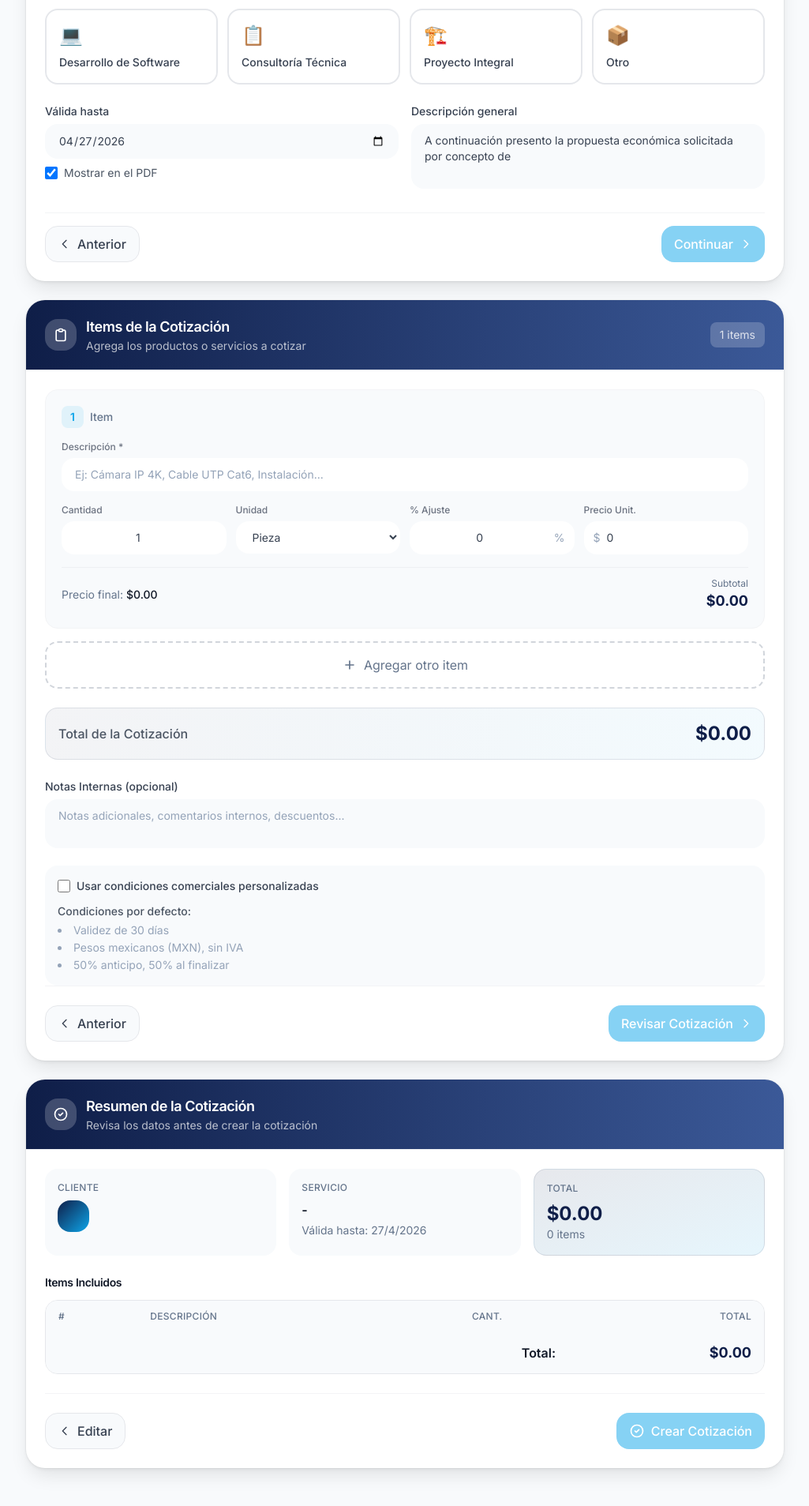
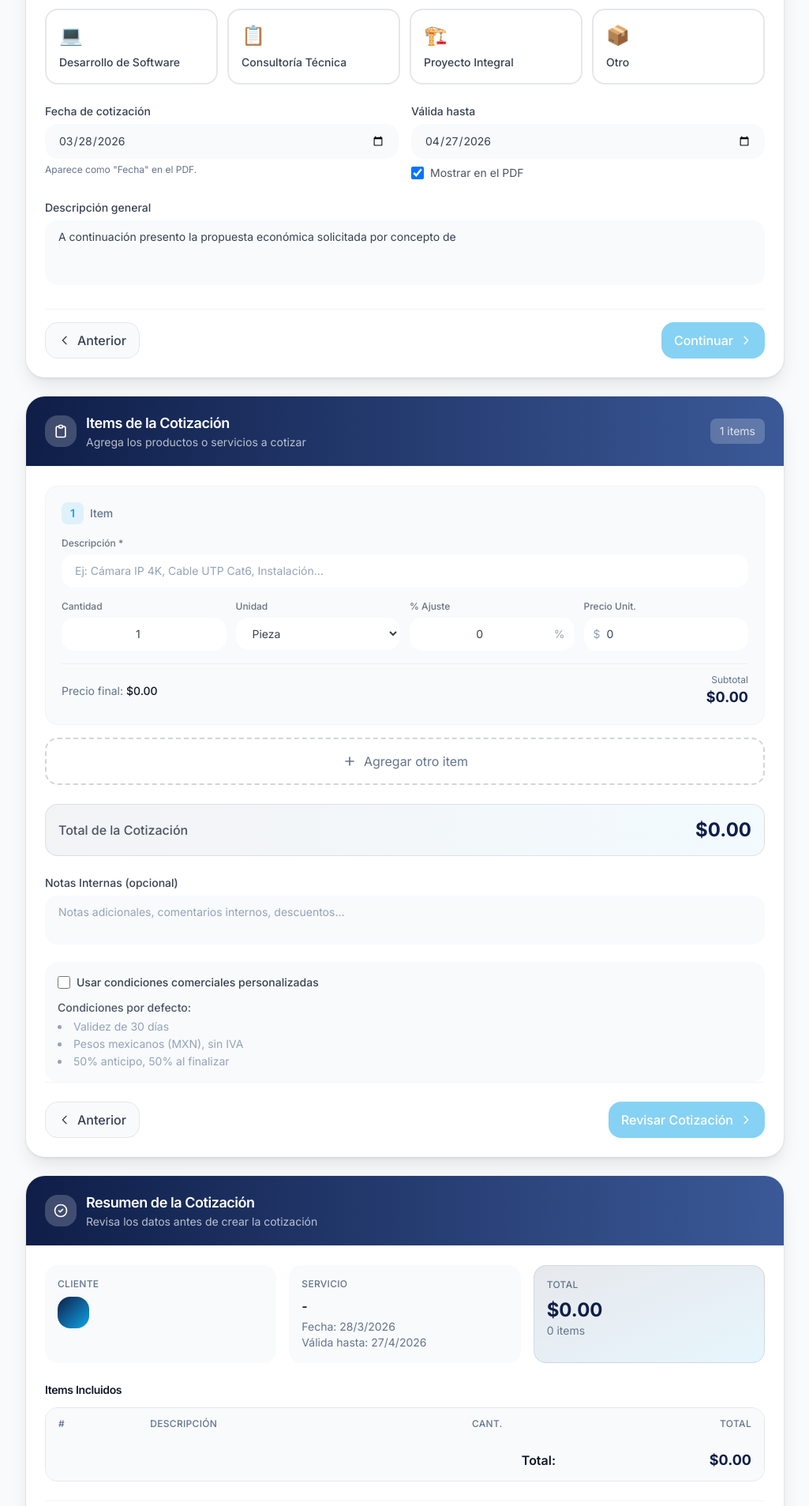
Before and after one commit to kromee/edmcomunicaciones, a Next.js app: page /cotizador in a window 1280 px wide. Shown: the part 918-2825 px from the top of the page at 79% size, without its empty margins (255-1280 px from the left). Built offline with nearby package versions, Linux system fonts and the light colour scheme.

Commit message:
Fecha de cotización duplicada
Fecha de cotización duplicada

```diff
--- a/src/app/api/quotes/create/route.ts
+++ b/src/app/api/quotes/create/route.ts
@@ -5,6 +5,7 @@ import { generateQuotePDF } from '@/lib/pdf-generator';
 import emailjs from '@emailjs/browser';
 import { config } from '@/lib/config';
 import { normalizeQuoteItemUnit } from '@/lib/quote-item-units';
+import { dateInputToISO } from '@/lib/quote-dates';
 
 export async function POST(request: NextRequest) {
   try {
@@ -26,6 +27,7 @@ export async function POST(request: NextRequest) {
       service_type,
       description,
       valid_until,
+      quote_date,
       notes,
       custom_commercial_terms,
       show_valid_until,
@@ -82,9 +84,7 @@ export async function POST(request: NextRequest) {
     console.log('Generated quote number:', quote_number);
 
     // Crear cotización
-    const { data: quote, error: quoteError } = await supabase
-      .from('quotes')
-      .insert({
+    const insertPayload: Record<string, unknown> = {
         quote_number,
         client_name,
         client_email,
@@ -101,7 +101,15 @@ export async function POST(request: NextRequest) {
         show_valid_until: show_valid_until !== undefined ? show_valid_until : true,
         status: 'pending',
         created_by: session.id
-      })
+      };
+
+    if (typeof quote_date === 'string' && /^\d{4}-\d{2}-\d{2}$/.test(quote_date)) {
+      insertPayload.created_at = dateInputToISO(quote_date);
+    }
+
+    const { data: quote, error: quoteError } = await supabase
+      .from('quotes')
+      .insert(insertPayload)
       .select()
       .single();
 
--- a/src/app/api/quotes/update/route.ts
+++ b/src/app/api/quotes/update/route.ts
@@ -2,6 +2,7 @@ import { createClient } from '@/lib/supabase/server';
 import { NextRequest, NextResponse } from 'next/server';
 import { normalizeQuoteItemUnit } from '@/lib/quote-item-units';
 import { getSession } from '@/lib/session';
+import { dateInputToISO } from '@/lib/quote-dates';
 
 export async function PUT(request: NextRequest) {
   try {
@@ -25,6 +26,7 @@ export async function PUT(request: NextRequest) {
       service_type,
       description,
       valid_until,
+      quote_date,
       notes,
       custom_commercial_terms,
       show_valid_until,
@@ -70,6 +72,10 @@ export async function PUT(request: NextRequest) {
     // Solo incluir show_valid_until si se proporciona
     if (show_valid_until !== undefined) {
       updateData.show_valid_until = show_valid_until;
+    }
+
+    if (typeof quote_date === 'string' && /^\d{4}-\d{2}-\d{2}$/.test(quote_date)) {
+      updateData.created_at = dateInputToISO(quote_date);
     }
 
     const { error: quoteError } = await supabase
--- a/src/app/cotizador/page.tsx
+++ b/src/app/cotizador/page.tsx
@@ -10,6 +10,10 @@ import {
   type QuoteItemUnit,
   getQuoteItemUnitLabel,
 } from '@/lib/quote-item-units';
+import {
+  getTodayDateString,
+  getDefaultValidUntil,
+} from '@/lib/quote-dates';
 
 type QuoteItem = {
   id: string;
@@ -48,6 +52,7 @@ type QuoteFormData = {
   service_type: string;
   description: string;
   valid_until: string;
+  quote_date: string;
   notes: string;
   custom_commercial_terms: string;
   show_valid_until: boolean;
@@ -98,13 +103,6 @@ function CotizadorContent() {
   const [isSearching, setIsSearching] = useState(false);
   const [sidebarCollapsed, setSidebarCollapsed] = useState(false);
 
-  const getDefaultValidUntil = () => {
-    const today = new Date();
-    const futureDate = new Date(today);
-    futureDate.setDate(today.getDate() + 30);
-    return futureDate.toISOString().split('T')[0];
-  };
-
   const [formData, setFormData] = useState<QuoteFormData>({
     client_name: '',
     client_email: '',
@@ -112,6 +110,7 @@ function CotizadorContent() {
     client_company: '',
     service_type: '',
     description: 'A continuación presento la propuesta económica solicitada por concepto de ',
+    quote_date: getTodayDateString(),
     valid_until: getDefaultValidUntil(),
     notes: '',
     custom_commercial_terms: '',
@@ -192,6 +191,7 @@ function CotizadorContent() {
           client_company: quote.client_company || '',
           service_type: quote.service_type || '',
           description: quote.description || prev.description,
+          quote_date: getTodayDateString(),
           valid_until: getDefaultValidUntil(),
           notes: quote.notes || '',
           custom_commercial_terms: quote.custom_commercial_terms || '',
@@ -434,7 +434,7 @@ function CotizadorContent() {
               <div>
                 <p className="font-semibold text-accent-dark">Cotización duplicada</p>
                 <p className="text-sm text-accent/80">
-                  Basada en {duplicateSource}. Puedes cambiar cliente y ajustar los ítems antes de guardar.
+                  Basada en {duplicateSource}. La fecha de cotización se inicializa en hoy; puedes ajustar fechas, cliente e ítems antes de guardar.
                 </p>
               </div>
             </div>
@@ -786,8 +786,23 @@ function CotizadorContent() {
                   </div>
                 </div>
 
-                {/* Date and Description */}
+                {/* Fechas y descripción */}
                 <div className="grid grid-cols-1 sm:grid-cols-2 gap-4">
+                  <div>
+                    <label className="block text-sm font-medium text-gray-700 mb-1.5">
+                      Fecha de cotización
+                    </label>
+                    <input
+                      type="date"
+                      name="quote_date"
+                      value={formData.quote_date}
+                      onChange={handleFormChange}
+                      className="input"
+                    />
+                    <p className="text-xs text-muted mt-1.5">
+                      Aparece como &quot;Fecha&quot; en el PDF.
+                    </p>
+                  </div>
                   <div>
                     <label className="block text-sm font-medium text-gray-700 mb-1.5">Válida hasta</label>
                     <input
@@ -808,6 +823,8 @@ function CotizadorContent() {
                       <span className="text-sm text-gray-600">Mostrar en el PDF</span>
                     </label>
                   </div>
+                </div>
+
                 <div>
                   <label className="block text-sm font-medium text-gray-700 mb-1.5">Descripción general</label>
                   <textarea
@@ -819,7 +836,6 @@ function CotizadorContent() {
                     className="input resize-none"
                     placeholder="Describe el proyecto o servicio..."
                   />
-                  </div>
                 </div>
 
                 {/* Navigation */}
@@ -1128,7 +1144,10 @@ function CotizadorContent() {
                       {serviceTypes.find(s => s.value === formData.service_type)?.label || '-'}
                     </p>
                     <p className="text-sm text-muted mt-1">
-                      {formData.show_valid_until ? `Válida hasta: ${new Date(formData.valid_until).toLocaleDateString('es-MX')}` : 'Sin fecha de validez'}
+                      Fecha: {new Date(formData.quote_date + 'T12:00:00').toLocaleDateString('es-MX')}
+                    </p>
+                    <p className="text-sm text-muted">
+                      {formData.show_valid_until ? `Válida hasta: ${new Date(formData.valid_until + 'T12:00:00').toLocaleDateString('es-MX')}` : 'Sin fecha de validez'}
                     </p>
                   </div>
 
--- a/src/app/dashboard/cotizaciones/editar/[id]/editar-cotizacion-client.tsx
+++ b/src/app/dashboard/cotizaciones/editar/[id]/editar-cotizacion-client.tsx
@@ -10,6 +10,7 @@ import { DashboardHeader } from '@/components/DashboardHeader';
 import { SessionUser } from '@/types/session';
 import { generateQuotePDF } from '@/lib/pdf-generator';
 import { QUOTE_ITEM_UNIT_OPTIONS, normalizeQuoteItemUnit } from '@/lib/quote-item-units';
+import { isoToDateInput, dateInputToISO } from '@/lib/quote-dates';
 
 const serviceTypes = [
   { value: 'cctv', label: 'CCTV y Videovigilancia', icon: '📹' },
@@ -53,6 +54,7 @@ export default function EditarCotizacionClient({
   const [formData, setFormData] = useState<QuoteFormData>({
     service_type: quote.service_type,
     description: quote.description || '',
+    quote_date: isoToDateInput(quote.created_at),
     valid_until: quote.valid_until,
     notes: quote.notes || '',
     custom_commercial_terms: quote.custom_commercial_terms || '',
@@ -268,7 +270,7 @@ export default function EditarCotizacionClient({
         subtotal: subtotal,
         tax: 0,
         total_amount: subtotal,
-        created_at: quote.created_at
+        created_at: dateInputToISO(formData.quote_date)
       };
 
       const pdf = await generateQuotePDF(quoteForPDF);
@@ -503,6 +505,23 @@ export default function EditarCotizacionClient({
                       </option>
                     ))}
                   </select>
+                </div>
+
+                {/* Quote date */}
+                <div>
+                  <label className="block text-sm font-medium text-gray-700 mb-2">
+                    Fecha de cotización
+                  </label>
+                  <input
+                    type="date"
+                    name="quote_date"
+                    value={formData.quote_date}
+                    onChange={handleFormChange}
+                    className="input"
+                  />
+                  <p className="text-xs text-muted mt-1.5">
+                    Aparece como &quot;Fecha&quot; en el PDF.
+                  </p>
                 </div>
 
                 {/* Valid Until */}
--- /dev/null
+++ b/src/lib/quote-dates.ts
@@ -0,0 +1,30 @@
+/** Fecha local YYYY-MM-DD (sin desfase por zona horaria). */
+export function getTodayDateString(): string {
+  const d = new Date();
+  const y = d.getFullYear();
+  const m = String(d.getMonth() + 1).padStart(2, '0');
+  const day = String(d.getDate()).padStart(2, '0');
+  return `${y}-${m}-${day}`;
+}
+
+/** Convierte ISO de BD a valor para `<input type="date">`. */
+export function isoToDateInput(iso: string): string {
+  const d = new Date(iso);
+  const y = d.getFullYear();
+  const m = String(d.getMonth() + 1).padStart(2, '0');
+  const day = String(d.getDate()).padStart(2, '0');
+  return `${y}-${m}-${day}`;
+}
+
+/** Convierte YYYY-MM-DD a ISO para guardar en `created_at` (mediodía UTC). */
+export function dateInputToISO(dateStr: string): string {
+  return `${dateStr}T12:00:00.000Z`;
+}
+
+/** Válida hasta: hoy + 30 días. */
+export function getDefaultValidUntil(): string {
+  const today = new Date();
+  const futureDate = new Date(today);
+  futureDate.setDate(today.getDate() + 30);
+  return isoToDateInput(futureDate.toISOString());
+}
--- a/src/types/quote.types.ts
+++ b/src/types/quote.types.ts
@@ -35,6 +35,7 @@ export type QuoteFormData = {
   service_type: string;
   description: string;
   valid_until: string;
+  quote_date: string;
   notes: string;
   custom_commercial_terms?: string | null;
   show_valid_until?: boolean | null;
```
Lines whose indentation alone changed are shown as unchanged.
